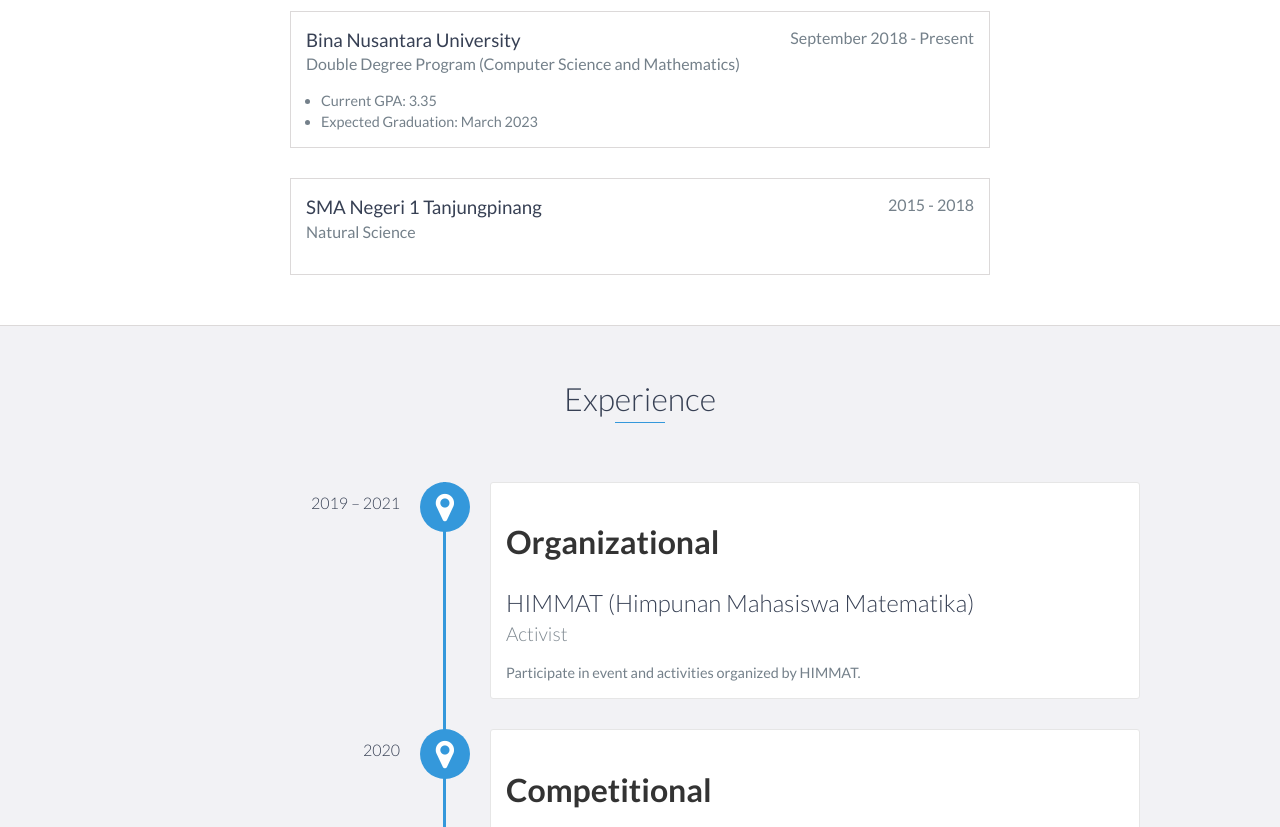
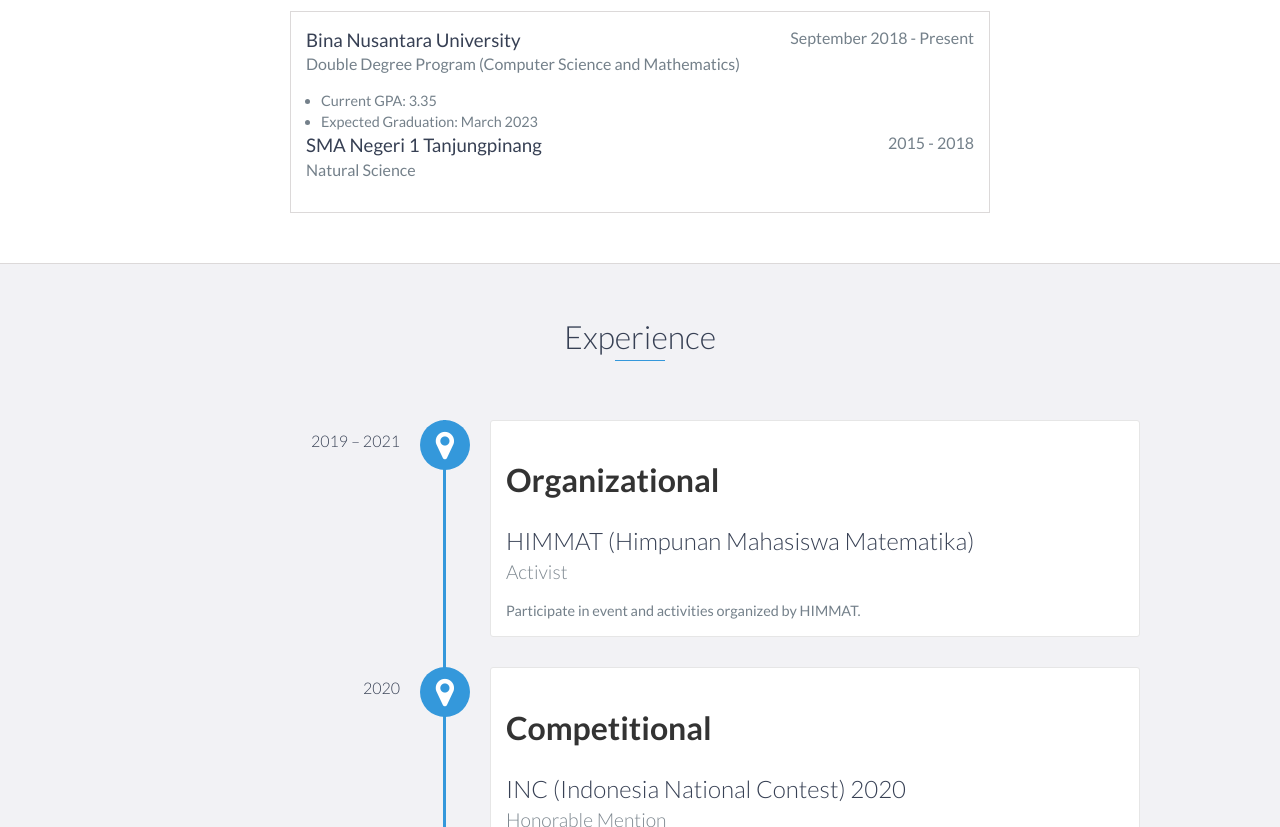
Before and after one commit to Dennis2252/Dennis2252.github.io, a website: page index.html in a window 1280 px wide. Shown: the part 1220-2047 px from the top of the page. Drawn offline with nearby package versions, Linux system fonts and the light colour scheme.

Commit message:
Update index.html

```diff
--- a/index.html
+++ b/index.html
@@ -85,19 +85,20 @@
     <div id="education">
         <h2 class="heading">Education</h2>
         <div class="education-block">
+            <div>
                 <h3>Bina Nusantara University</h3>
                 <span class="education-date">September 2018 - Present</span>
                 <h4>Double Degree Program (Computer Science and Mathematics)</h4>
                 <ul>
-
                     <li>Current GPA: 3.35</li>
                     <li>Expected Graduation: March 2023</li>
                 </ul>
             </div>
-        <div class="education-block">
+           <div>
             <h3>SMA Negeri 1 Tanjungpinang</h3>
             <span class="education-date">2015 - 2018</span>
             <h4>Natural Science</h4>
+           </div>
         </div>
     </div>
 
```
Lines whose indentation alone changed are shown as unchanged.
